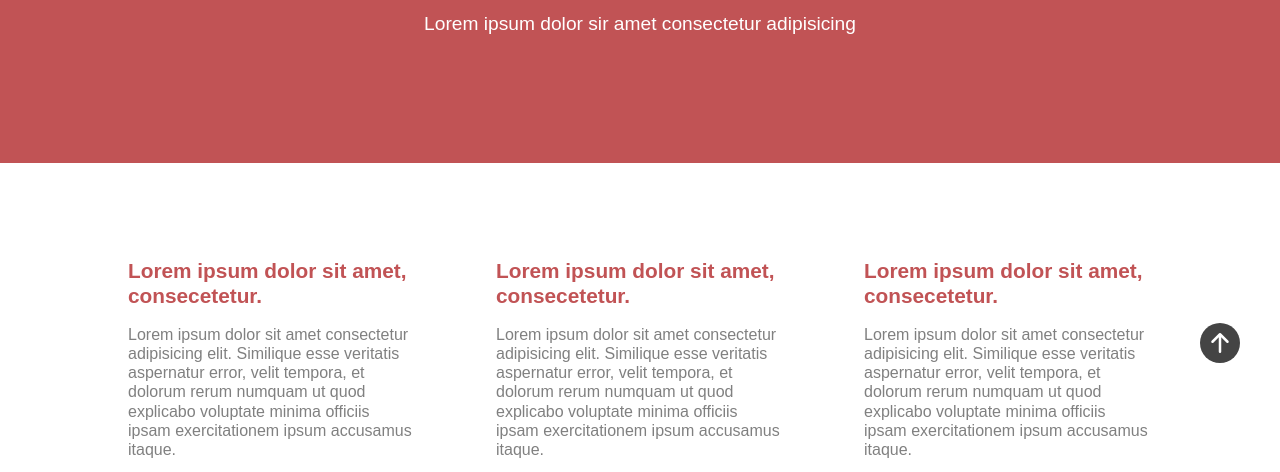
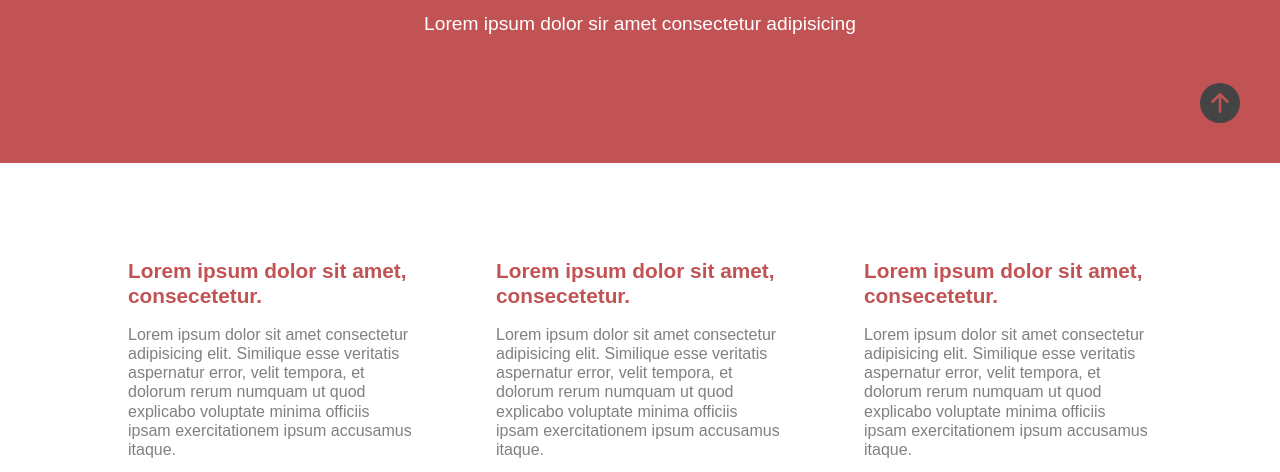
Before and after one commit to dayachettri/AC-assignment-9, a plain HTML site: page index.html in a window 1280 px wide. Shown: the part 317-789 px from the top of the page. Drawn offline with Linux system fonts and the light colour scheme.

Commit message:
Update position on .arrow-up

```diff
--- a/css/style.css
+++ b/css/style.css
@@ -164,7 +164,7 @@
 .section-two svg {
   position: fixed;
   right: 2.5rem;
-  top: 40rem;
+  top: 25rem;
   color: #444;
   border-radius: 50%;
 }
```
